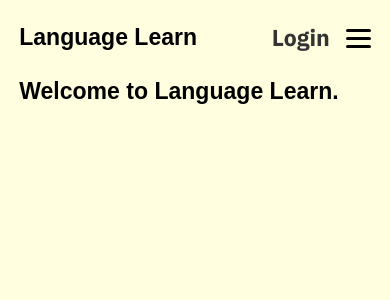
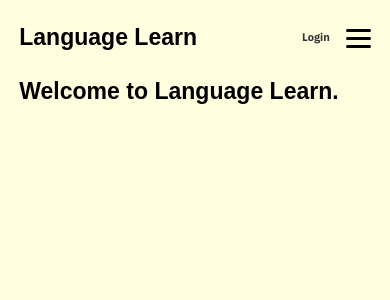
Before and after one commit to flooyd/language-learn, a SvelteKit app: page / in a window 390 px wide. Shown: the top 300 px of the page. Built offline with nearby package versions, Linux system fonts and the light colour scheme; a web font is replaced by a local one.

Commit message:
add h5 for mobile

```diff
--- a/src/routes/+layout.svelte
+++ b/src/routes/+layout.svelte
@@ -398,6 +398,12 @@
 		:global(h3) {
 			font-size: 1rem;
 		}
+		:global(h4) {
+			font-size: 0.833rem;
+		}
+		:global(h5) {
+			font-size: 0.694rem;
+		}
 
 		:global(*) {
 			font-size: 1rem;
```
